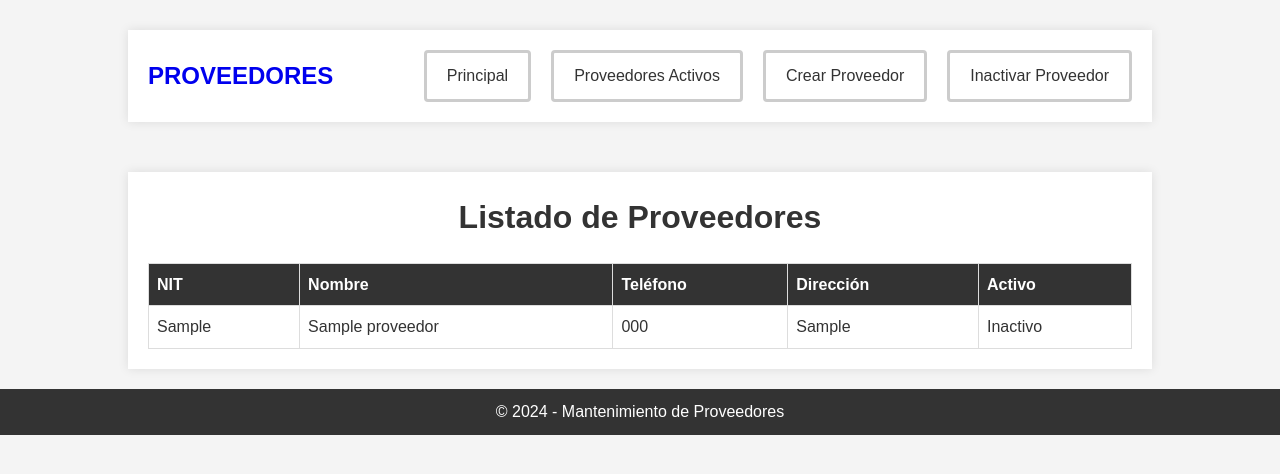
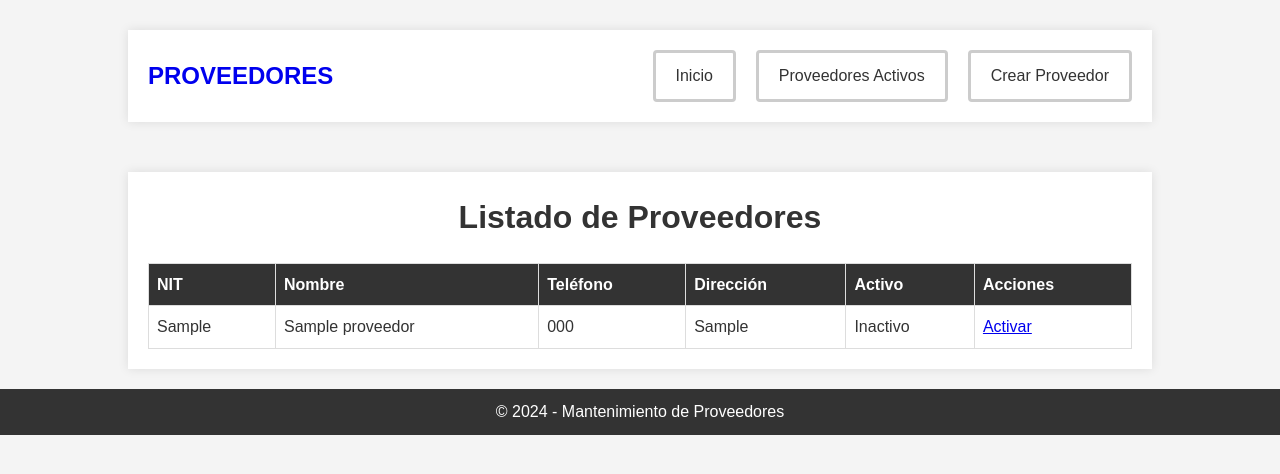
Before and after one commit to arielrdev/2024UmgLaboratorio-02, a PHP site: page / in a window 1280 px wide. Shown: the top 474 px of the page. Run offline with PHP 8.4, Linux system fonts and the light colour scheme; tables that the repository leaves empty or names only in its code hold one stand-in row (values such as "Sample post").

Commit message:
Done - Activar e Inactivar Proveedor

```diff
--- a/index.php
+++ b/index.php
@@ -11,6 +11,7 @@
                 <th>Teléfono</th>
                 <th>Dirección</th>
                 <th>Activo</th>
+                <th>Acciones</th>
             </tr>
         </thead>
         <tbody>
@@ -26,12 +27,18 @@
                     while ($row = $result->fetch_assoc()) {
                         $estado = ($row['Activo'] ==1) ? 'Activo' : 'Inactivo';
                         echo "<tr>";
-                        echo "<td>" . htmlspecialchars($row['NIT']) . "</td>";
-                        echo "<td>" . htmlspecialchars($row['NombreCompleto']) . "</td>";
-                        echo "<td>" . htmlspecialchars($row['Telefono']) . "</td>";
-                        echo "<td>" . htmlspecialchars($row['Direccion']) . "</td>";
-                        echo "<td>" . $estado . "</td>";
-                        echo "</tr>";
+                            echo "<td>" . htmlspecialchars($row['NIT']) . "</td>";
+                            echo "<td>" . htmlspecialchars($row['NombreCompleto']) . "</td>";
+                            echo "<td>" . htmlspecialchars($row['Telefono']) . "</td>";
+                            echo "<td>" . htmlspecialchars($row['Direccion']) . "</td>";
+                            echo "<td>" . $estado . "</td>";
+
+                            //Boton INACTIVAR - ACTIVAR
+                            echo "<td>";
+                                echo $row['Activo'] == 1
+                                ? "<a href='acciones.php?NIT=" . $row['NIT'] . "&accion=inactivar'>Inactivar</a>"
+                                : "<a href='acciones.php?NIT=" . $row['NIT'] . "&accion=activar'>Activar</a>";
+                            echo "</td>";
                     }
                 } else {
                     echo "<tr><td colspan='5'>No hay proveedores registrados.</td></tr>";
--- a/src/templates/header.php
+++ b/src/templates/header.php
@@ -11,10 +11,9 @@
         <div class="container">
             <a href="#" class="brand">Proveedores</a>
             <ul class="nav-links">
-                <li class="btn-nav"><a href="index.php">Principal</a></li>
+                <li class="btn-nav"><a href="index.php">Inicio</a></li>
                 <li class="btn-nav"><a href="proveedores-activo.php">Proveedores Activos</a></li>
                 <li class="btn-nav"><a href="formulario.php">Crear Proveedor</a></li>
-                <li class="btn-nav"><a href="#">Inactivar Proveedor</a></li>
             </ul>
         </div>
     </nav>
```
Also changed, not shown: acciones.php (added, +27 -0 lines).
